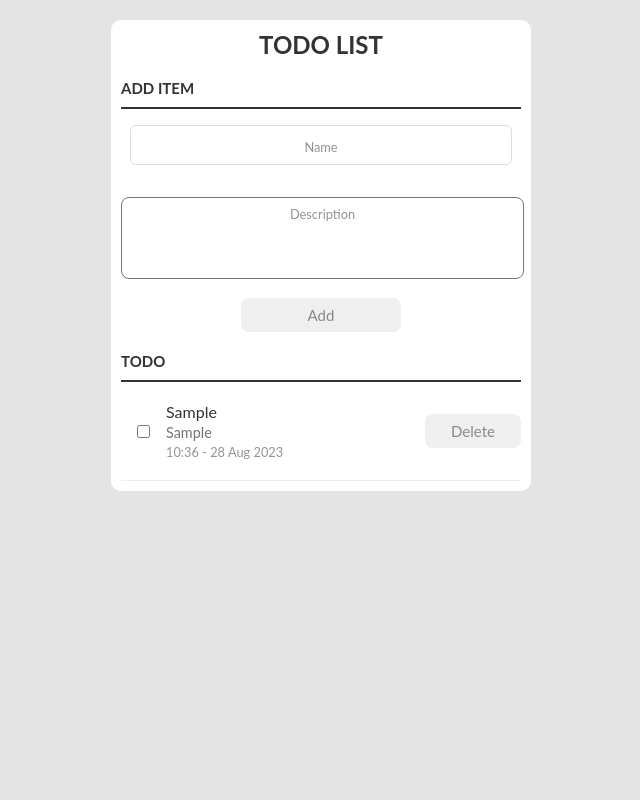
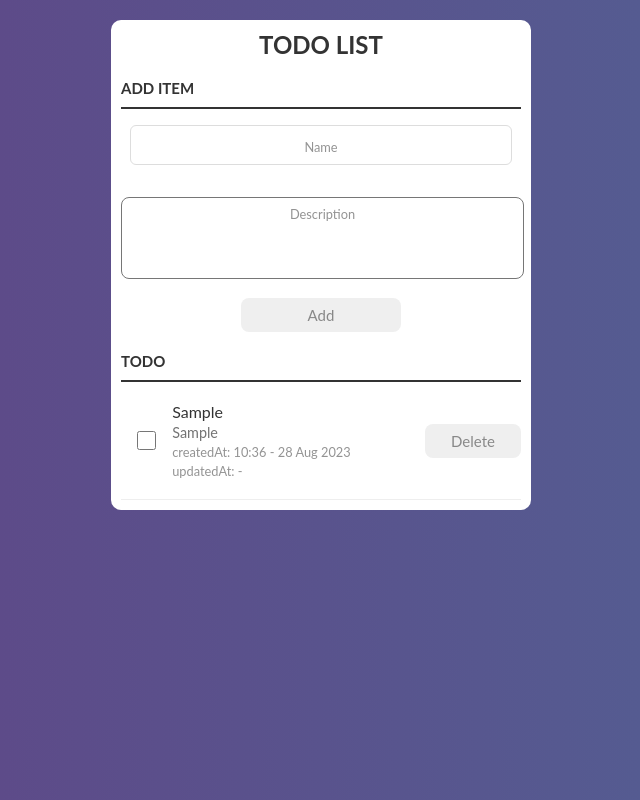
Before and after one commit to mahjs/todoApp, a website built with webpack: page src/index.html in a window 1280 px wide. Both pictures are taken after typing "Sample", "Sample" into the empty fields and a click on the button "Add". Shown: the whole page, without its empty margins (319-959 px from the left). Built offline with nearby package versions, Linux system fonts and the light colour scheme.

Commit message:
Make some changes to every item update and create time

```diff
--- a/src/assets/css/style.css
+++ b/src/assets/css/style.css
@@ -1,7 +1,7 @@
 /* Basic Style */
 
 body {
-	background: #fff;
+	background: linear-gradient(to right, #614385, #516395) ;
 	color: #333;
 	font-family: Lato, sans-serif;
 	background-color:#e4e4e4;
@@ -141,6 +141,9 @@ p {
 
 .list-item > input[type="checkbox"] {
 	margin: 0 1rem;
+	height: 1.2rem;
+	width: 1.2rem;
+	cursor: pointer;
 }
 
 
--- a/src/form.ts
+++ b/src/form.ts
@@ -1,4 +1,3 @@
-import {HTML} from "../node_modules/jsx-dom/index";
 import "./assets/css/style.css";
 
 // This is the main type for each todo item
@@ -6,12 +5,15 @@ interface todo {
   name: string;
   description: string;
   isComplete: boolean;
-  lastUpdate: Date;
+  createdAt: Date;
+  lastUpdate?: Date;
 }
 
 // This is the main class that make the whole app functionality.
 export default class Form {
-  private toDos: todo[] = []; //initialize as blank array
+  //initialize as blank array
+  private toDos: todo[] = [];
+
   private isEmpty: boolean;
 
   // This method create the form for adding a new todo app
@@ -54,7 +56,7 @@ export default class Form {
           name: taskNameElement.value,
           description: taskDescElement.value,
           isComplete: false,
-          lastUpdate: new Date(),
+          createdAt: new Date(),
         });
 
         taskNameElement.value = "";
@@ -83,9 +85,12 @@ export default class Form {
                         <span class='item-desc ${
                           li.isComplete ? "completed" : ""
                         }'>${li.description}</span>
-                        <span class='item-last-update'>${this.formatDate(
-                          li.lastUpdate
+                        <span class='item-last-update'>createdAt: ${this.formatDate(
+                          li.createdAt
                         )}</span>
+                        <span class='item-last-update'>
+                          updatedAt: ${this.formatDate(li.lastUpdate)}
+                        </span>
                     </div>
                     <button type="button" class="delete-task">Delete</button>
                  </li>`;
@@ -138,8 +143,9 @@ export default class Form {
 
   // Format the date
   formatDate(date: Date): string {
+    if (!date) return "-";
     const hour = date.getHours();
-    const mins = date.getMinutes();
+    const mins = date.getMinutes().toString().padStart(2, "0");
 
     const day = date.getDate();
     const monthName = date.toLocaleString("default", {month: "short"});
```
